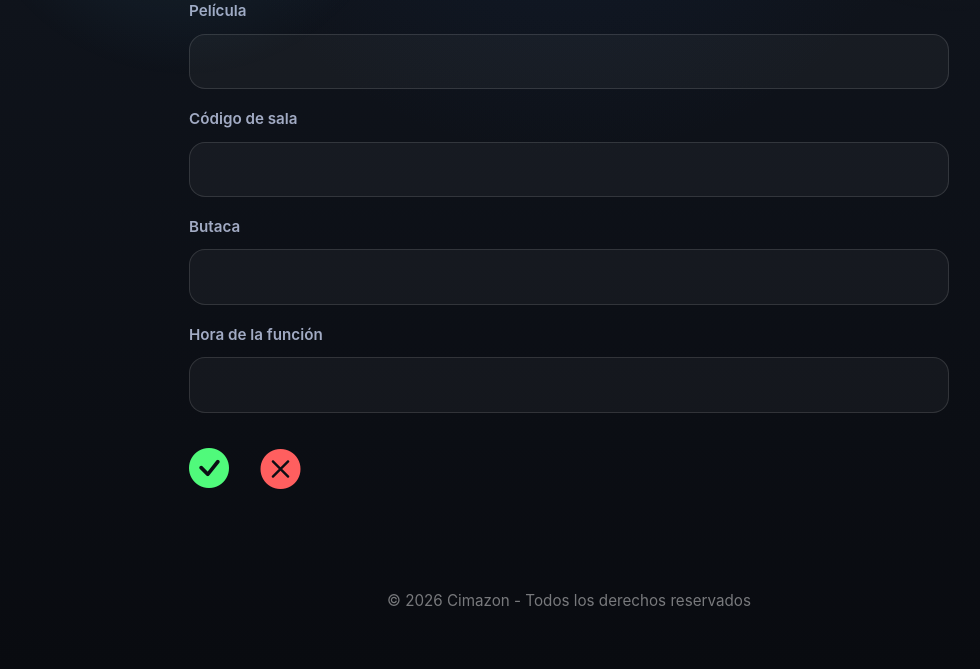
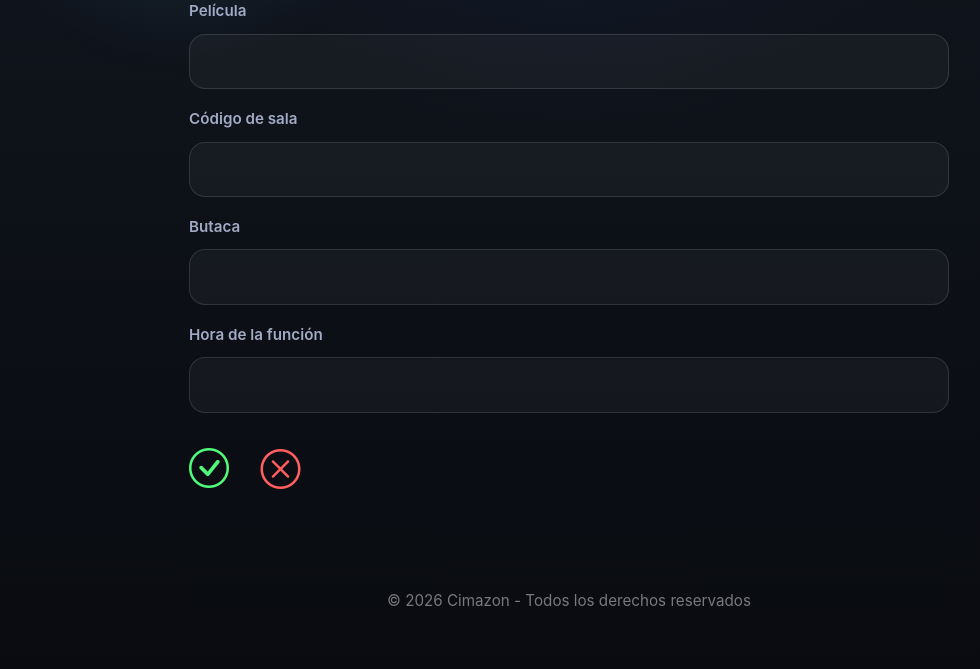
Before and after one commit to MilenaFoyainChico02/2526_desarrollo_web, a Flask app: page /boleteria/nuevo in a window 1280 px wide. Shown: the part 228-897 px from the top of the page, without its empty margins (71-1051 px from the left). Run offline with Flask 3, Linux system fonts and the light colour scheme.

Commit message:
proyecto

```diff
--- a/proyecto/app.py
+++ b/proyecto/app.py
@@ -122,7 +122,7 @@ def login():
 def logout():
     logout_user()
     flash('Sesión cerrada correctamente', 'info')
-    return redirect(url_for('login'))
+    return redirect(url_for('inicio'))
 
 # ruta de exportar PDF
 @app.route('/exportar/pdf')
--- a/proyecto/templates/boleteria_form.html
+++ b/proyecto/templates/boleteria_form.html
@@ -31,11 +31,11 @@
             <div class="ticket-actions">
 
                 <button type="submit" class="btn-icono-form btn-guardar-check" title="Guardar boleto">
-                    <i class="bi bi-check-circle-fill"></i>
+                    <i class="bi bi-check-circle"></i>
                 </button>
 
                 <a href="{{ url_for('boleteria') }}" class="btn-icono-form btn-cancelar-x" title="Cancelar">
-                    <i class="bi bi-x-circle-fill"></i>
+                    <i class="bi bi-x-circle"></i>
                 </a>
 
             </div>
--- a/proyecto/templates/cartelera_form.html
+++ b/proyecto/templates/cartelera_form.html
@@ -33,11 +33,11 @@
             <div class="ticket-actions">
 
                 <button type="submit" class="btn-icono-form btn-guardar-check" title="Guardar Película">
-                    <i class="bi bi-check-circle-fill"></i>
+                    <i class="bi bi-check-circle"></i>
                 </button>
 
                 <a href="{{ url_for('productos') }}" class="btn-icono-form btn-cancelar-x" title="Cancelar">
-                    <i class="bi bi-x-circle-fill"></i>
+                    <i class="bi bi-x-circle"></i>
                 </a>
 
             </div>
--- a/proyecto/templates/funciones_form.html
+++ b/proyecto/templates/funciones_form.html
@@ -33,11 +33,11 @@
             <div class="ticket-actions">
 
                 <button type="submit" class="btn-icono-form btn-guardar-check" title="Guardar Función">
-                    <i class="bi bi-check-circle-fill"></i>
+                    <i class="bi bi-check-circle"></i>
                 </button>
 
                 <a href="{{ url_for('funciones') }}" class="btn-icono-form btn-cancelar-x" title="Cancelar">
-                    <i class="bi bi-x-circle-fill"></i>
+                    <i class="bi bi-x-circle"></i>
                 </a>
 
             </div>
--- a/proyecto/templates/producto_editar.html
+++ b/proyecto/templates/producto_editar.html
@@ -33,11 +33,11 @@
             <div class="ticket-actions">
 
                 <button type="submit" class="btn-icono-form btn-guardar-check" title="Guardar Cambios">
-                    <i class="bi bi-check-circle-fill"></i>
+                    <i class="bi bi-check-circle"></i>
                 </button>
 
                 <a href="{{ url_for('funciones') }}" class="btn-icono-form btn-cancelar-x" title="Cancelar">
-                    <i class="bi bi-x-circle-fill"></i>
+                    <i class="bi bi-x-circle"></i>
                 </a>
 
             </div>
```
